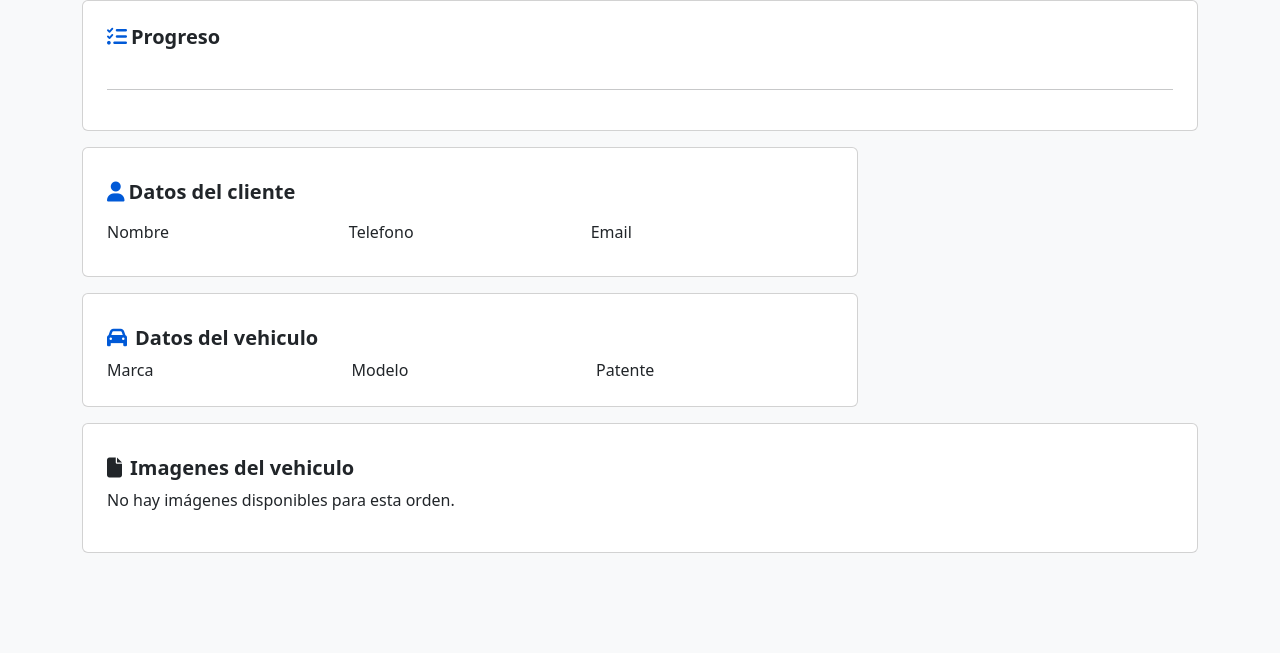
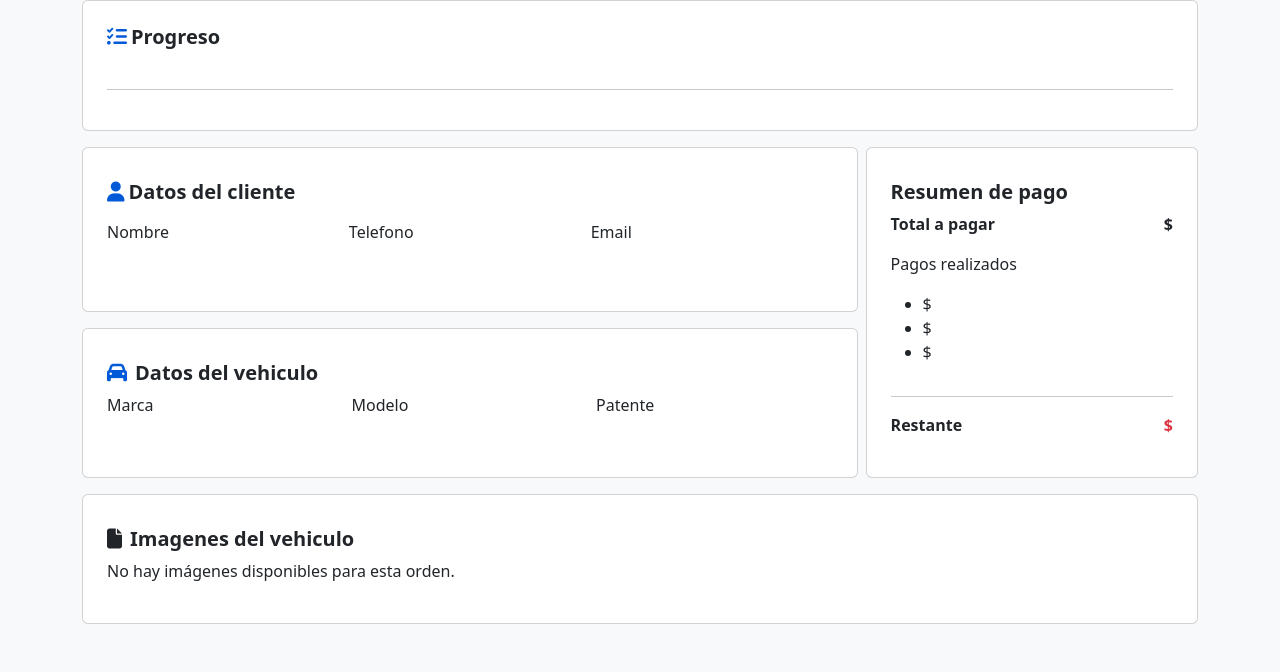
Before and after one commit to Lausciaca/VEHIX, a Django app: template orden/templates/orden/ver_orden.html in a window 1280 px wide. Shown: the part 147-819 px from the top of the page. Before the commit the page ends 700 px from the top, so only its background shows below. Run offline with Django 4.2, Linux system fonts and the light colour scheme; the template is opened without the code that fills it, so the values that code supplies are empty; parts of the project's set-up code (start-up, migrations or seed data) failed here and were passed over; some libraries are stand-ins or nearby versions.

Commit message:
redisenio detail view orden

```diff
--- a/orden/static/orden/ver_orden.css
+++ b/orden/static/orden/ver_orden.css
@@ -48,6 +48,7 @@
 
 .right{
     width: 30%;
+    height: 100%;
 }
 .left{
     width: 70%;
--- a/orden/templates/orden/ver_orden.html
+++ b/orden/templates/orden/ver_orden.html
@@ -100,8 +100,32 @@
                 </div>
             </div>
             <!-- Lado derecho: Datos del cliente y vehículo -->
-            <div class="right ">
-
+            <div class="right">
+                <!-- PAGO -->
+                <div class="card p-2 flex-grow-1 h-100">
+                    <div class="card-body">
+                        <h5 class="card-title fw-bold my-2 d-flex gap-1 align-items-center">Resumen de pago</h5>
+                        <div class="d-flex w-100 flex-column">
+                            <div class="d-flex w-100 fw-bold justify-content-between">
+                                <p>Total a pagar</p>
+                                <p>$</p>
+                            </div>
+                            <div class="">
+                                <p>Pagos realizados</p>
+                                <ul>
+                                    <li>$</li>
+                                    <li>$</li>
+                                    <li>$</li>
+                                </ul>
+                            </div>
+                            <hr>
+                            <div class="d-flex w-100 flex-row justify-content-between fw-bold">
+                                <p>Restante</p>
+                                <p class="text-danger">$</p>
+                            </div>
+                        </div>
+                    </div>
+                </div>
             </div>
         </div>
 
```
